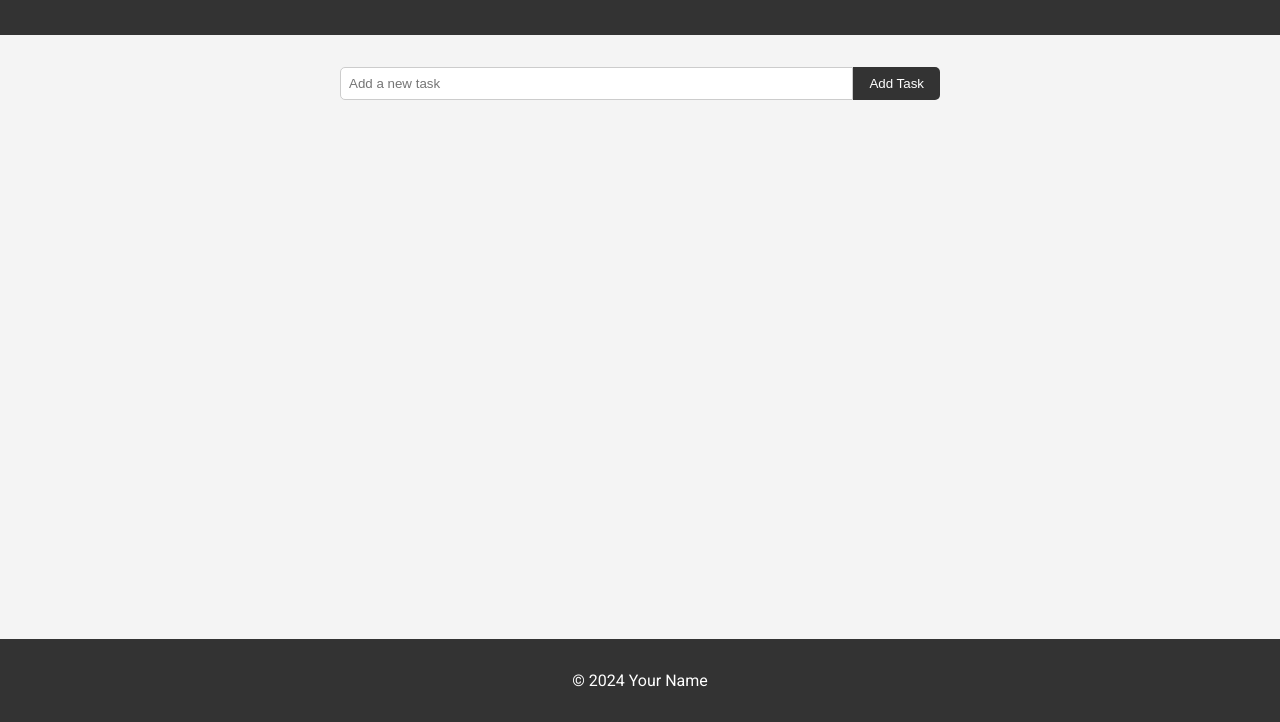
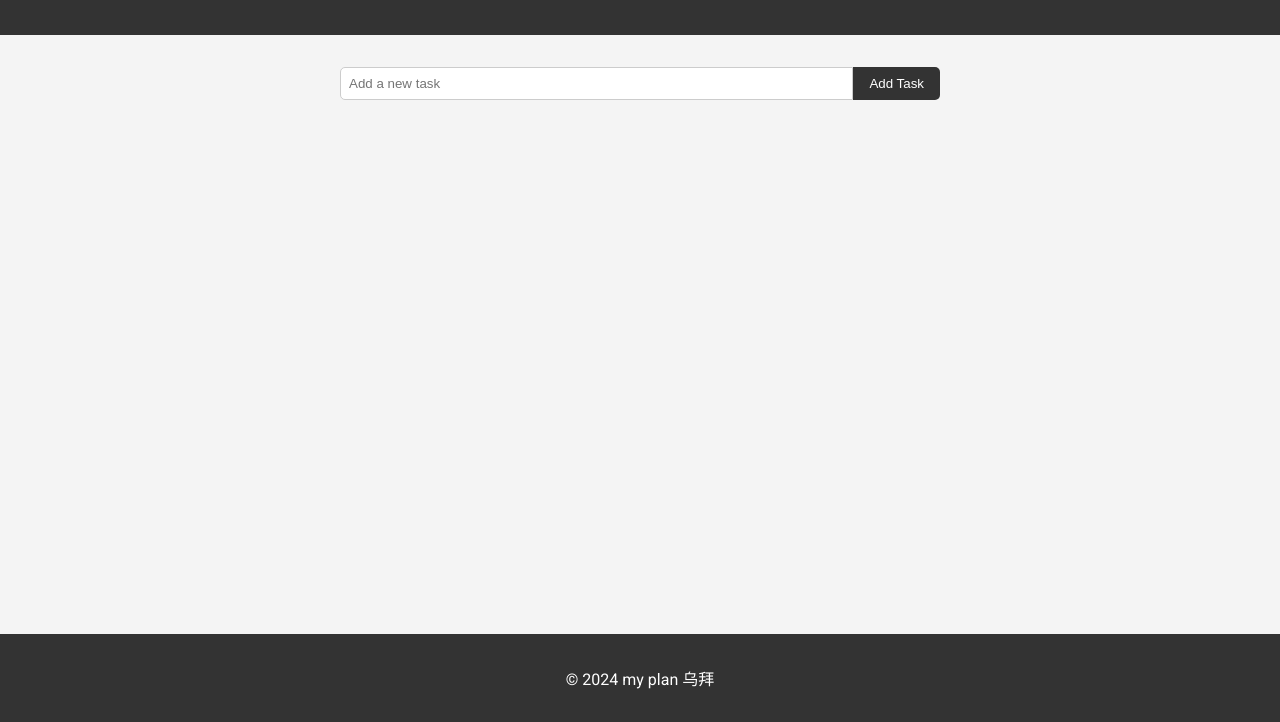
Before and after one commit to iCeoTeamV/Web-plans, a plain HTML site: page index.html in a window 1280 px wide. Shown: the part 78-800 px from the top of the page. Drawn offline with Linux system fonts and the light colour scheme.

Commit message:
Update index.html

```diff
--- a/index.html
+++ b/index.html
@@ -21,7 +21,7 @@
         </div>
     </main>
     <footer>
-        <p>&copy; 2024 Your Name</p>
+        <p>&copy; 2024 my plan 乌拜</p>
     </footer>
     <script src="script.js"></script>
 </body>
```
